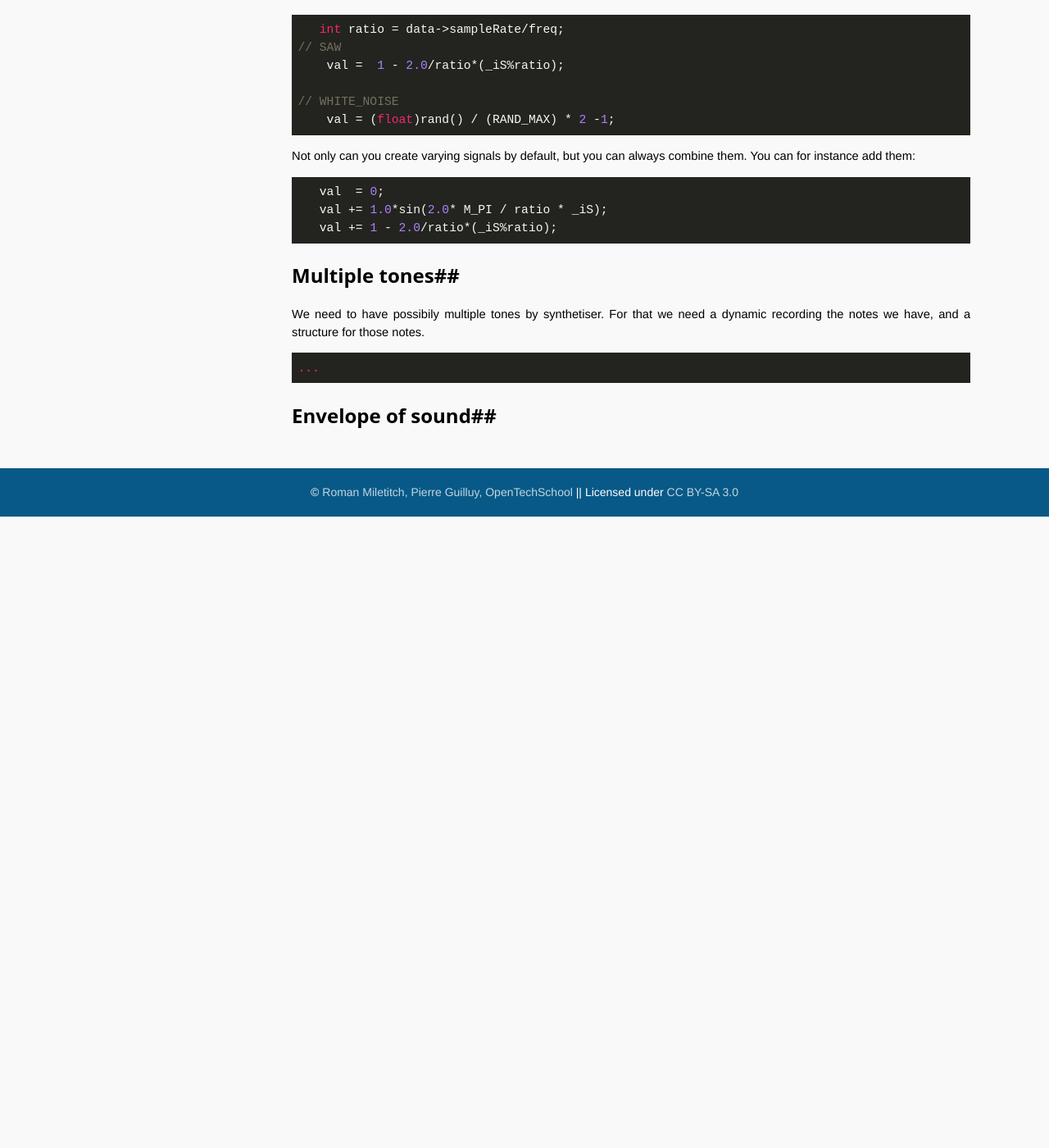
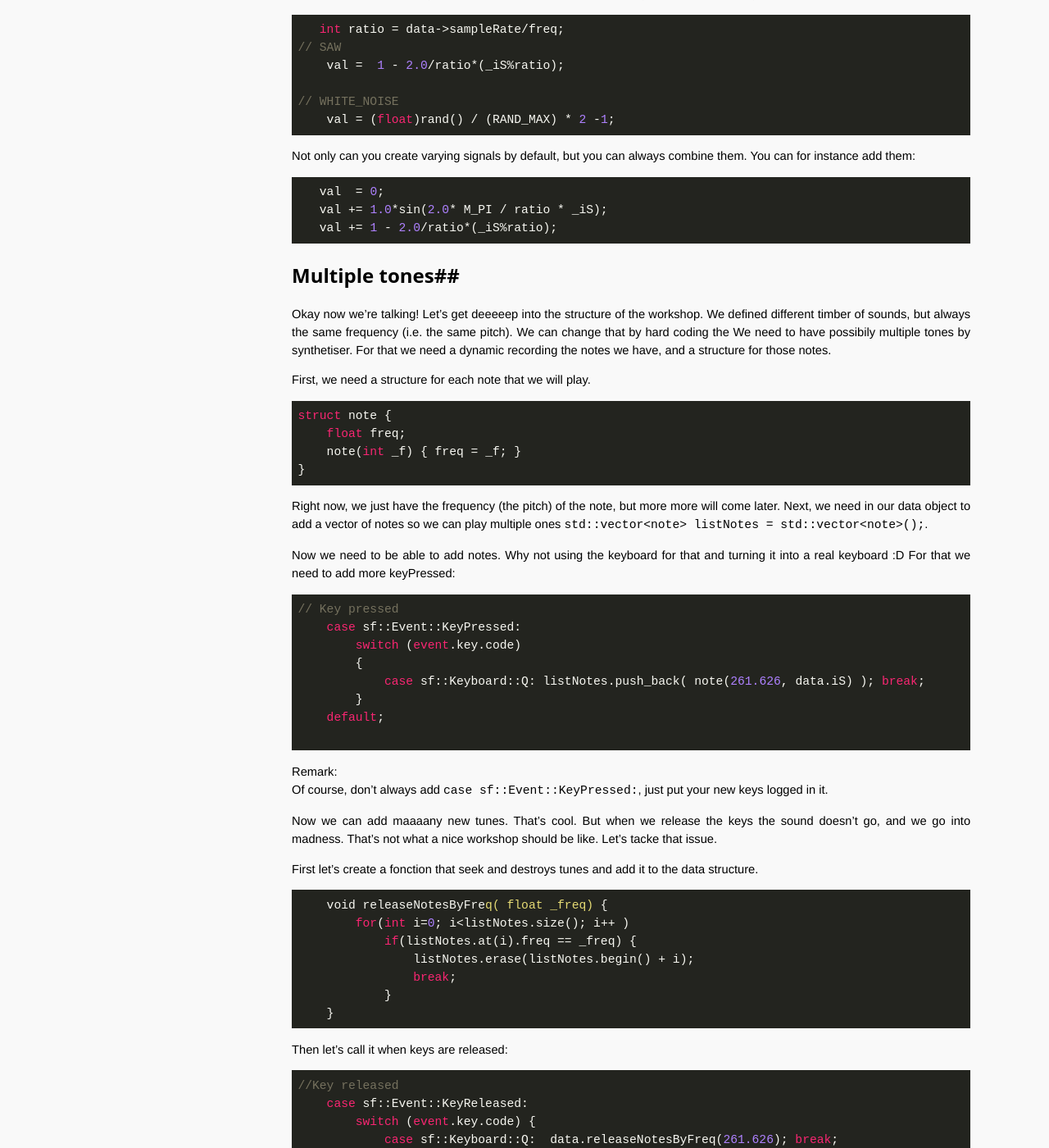
Before and after one commit to OpenTechSchool-Brussels/blast-it, a Jekyll site: the page built from synthesis.markdown, in a window 1280 px wide and 1400 px high, scrolled down 1948 px. Shown: the whole window at 82% size. Built offline with Jekyll 4.4.1, drawn with Linux system fonts in a browser that asks for light colours; Markdown is read by kramdown in place of the engine named in the settings; before the commit the page ends 2578 px from its top, so only the background shows below that; some of the changed text lies outside the part shown.

Commit message:
added sections of synthesis.markdown && adds of setting

````diff
--- a/monitoring.markdown
+++ b/monitoring.markdown
@@ -50,10 +50,9 @@ In case of an error occuring, RtAudio functions throw exceptions instead of retu
 	}
 ```
 
-In order for the callback to be called, we need to define it! The call back has already a structure for us. It takes in input references to the outputBuffer (what will be heard) and the inputBuffer (what we recorded), as well as the number of frames in those buffers, the stream time, a status variable and last but not least: our data object.
+In order for the callback to be called, we need to define it! The call back has already a structure for us. It takes in input references to the outputBuffer (what will be heard) and the inputBuffer (what we recorded), as well as the number of frames in those buffers, the stream time, a status variable and last but not least: our data object. This fonction is a global one, so you need to type it at the root of your code (before your main function).
 
 The 'ioCallback' function will hence be called every 512 samples. Since we've setup a 44100Hz stream, the function will be called every 1000 / (44100 / 512) = 0.0116 seconds (11.6 milliseconds). Let's check that by displaying the streamTime that's given by the callback function:
-
 ```
 int ioCallback (void *outputBuffer,
                 void *inputBuffer,
--- a/synthesis.markdown
+++ b/synthesis.markdown
@@ -99,10 +99,119 @@ Not only can you create varying signals by default, but you can always combine t
 ```
 
 ##Multiple tones##
+Okay now we're talking! Let's get deeeeep into the structure of the workshop. We defined different timber of sounds, but always the same frequency (i.e. the same pitch). We can change that by hard coding the
 We need to have possibily multiple tones by synthetiser. For that we need a dynamic recording the notes we have, and a structure for those notes.
 
+First, we need a structure for each note that we will play.
+
 ```java
-...
+struct note {
+    float freq;
+    note(int _f) { freq = _f; }
+}
 ```
 
+Right now, we just have the frequency (the pitch) of the note, but more more will come later. Next, we need in our data object to add a vector of notes so we can play multiple ones `std::vector<note> listNotes = std::vector<note>();`.
+
+Now we need to be able to add notes. Why not using the keyboard for that and turning it into a real keyboard :D For that we need to add more keyPressed:
+
+```java
+// Key pressed
+    case sf::Event::KeyPressed:
+        switch (event.key.code)
+        {
+            case sf::Keyboard::Q: listNotes.push_back( note(261.626, data.iS) ); break;
+        }
+    default;
+
+```
+
+Remark:
+Of course, don't always add `case sf::Event::KeyPressed:`, just put your new keys logged in it.
+
+Now we can add maaaany new tunes. That's cool. But when we release the keys the sound doesn't go, and we go into madness. That's not what a nice workshop should be like. Let's tacke that issue.
+
+First let's create a fonction that seek and destroys tunes and add it to the data structure.
+
+```java
+    void releaseNotesByFreq( float _freq) {
+        for(int i=0; i<listNotes.size(); i++ )
+            if(listNotes.at(i).freq == _freq) {
+                listNotes.erase(listNotes.begin() + i);
+                break;
+            }
+    }
+```
+Then let's call it when keys are released:
+
+```java
+//Key released
+    case sf::Event::KeyReleased:
+        switch (event.key.code) {
+            case sf::Keyboard::Q:  data.releaseNotesByFreq(261.626); break;
+        }
+
+```
+And hell yeah, that's working :D Now the big question is, what are you still doing here? You shuld be touring already!
+
 ##Envelope of sound##
+You're already there? Holly molly you were fast! We're still ironing out the part of this workshop (read: it was too sunny outside to stay inside...). Some code will come up soon, and explanations will shortly follow.
+
+```java
+struct note {
+
+	enum { ATTACK, DECAY, SUSTAIN, RELEASE, SLEEP} state = ATTACK;
+	float freq;
+	int i_start;
+	// Attack Decay Sustain Release
+	float t_a = 1.2;
+	float t_d = 0.3;
+	float a_s = 0.7;
+	float t_r = 0.1;
+
+	note(float _freq, int _i) { freq = _freq; i_start =_i; }
+
+	//Attack Decay Sustain Release
+	float ADSR( int _i) {
+
+	    float tps = 1.0/4410;
+	    switch(state) {
+		case ATTACK:
+//		    std::cout << "A " << (_i - i_start)*tps << " " << (_i - i_start)*tps/t_a<< std::endl;
+		    if( (_i - i_start)*tps > t_a) {
+			i_start = _i;
+			state=DECAY;
+		    }
+		    return (_i - i_start)*tps/t_a;
+		    break;
+
+		case DECAY:
+//		    std::cout << "D " << (_i - i_start)*tps << std::endl;
+		    if( (_i - i_start)*tps > t_d) {
+			i_start = _i;
+			state=SUSTAIN;
+		    }
+		    return 1-(1-a_s)*(_i - i_start)*tps/t_d;
+		    break;
+
+		case SUSTAIN:
+//		    std::cout << "S " << std::endl;
+		    return a_s;
+		    break;
+
+		case RELEASE:
+//		    std::cout << "R " << (_i - i_start)*tps << std::endl;
+		    if( (_i - i_start)*tps > t_r)
+			state=SLEEP;
+		    return a_s*(1-(_i - i_start)*tps/t_r);
+		    break;
+
+	    }
+
+	    return 1;
+	}
+
+};
+```
+
+And add in the callback:
````
